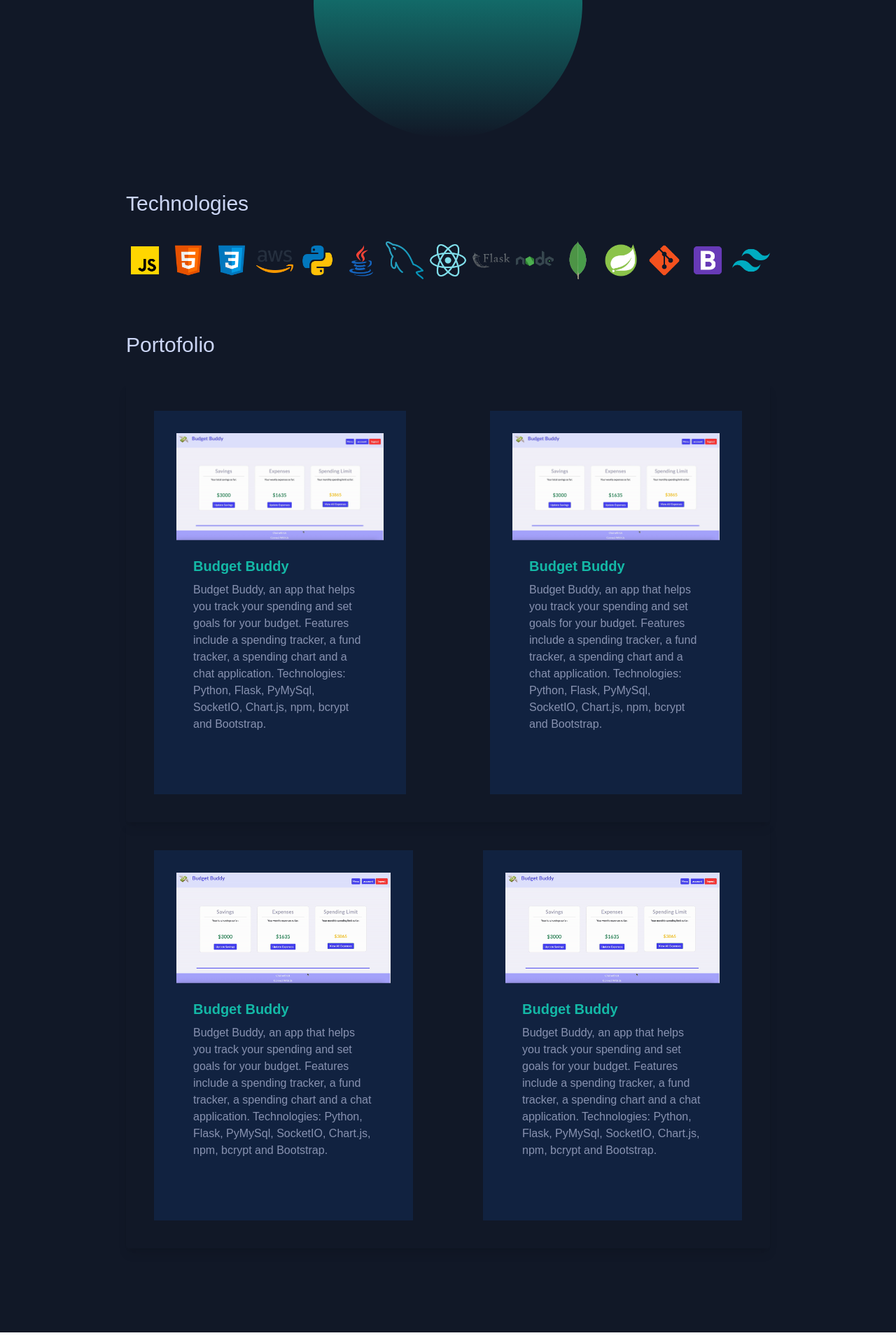
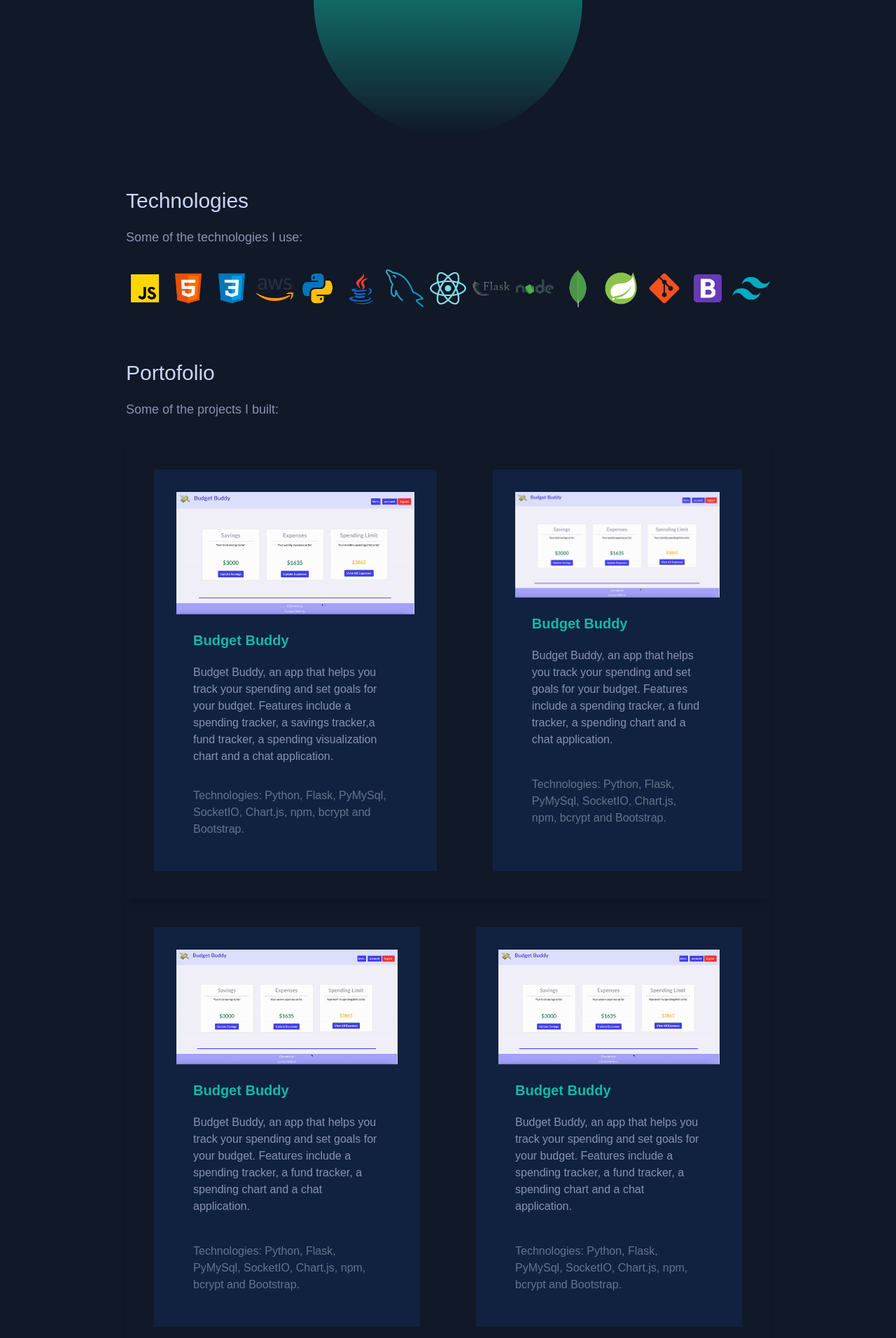
Before and after one commit to nisrinekane/portfolio, a Next.js app: page / in a window 1280 px wide. Shown: the part 885-2797 px from the top of the page at 70% size. Built offline with nearby package versions, Linux system fonts and the light colour scheme.

Commit message:
changed styling, added custom font

```diff
--- a/pages/index.js
+++ b/pages/index.js
@@ -44,7 +44,7 @@ export default function Home() {
           <nav className="py-10 mb-12 flex justify-between text-white px-2">
             <div className="flex items-center">
               <Image src={logo} alt="logo" width={50} height={50} />
-              <h1 className="font-burtons text-xl">nisrinekane</h1>
+              <h1 className="font-spaceage text-xl">nisrinekane</h1>
             </div>
             <ul className="flex items-center">
               <li>
@@ -53,7 +53,7 @@ export default function Home() {
             </ul>
           </nav>
           <div className="text-center p-10 py-10">
-            <h1 className="text-2xl mb-4 text-teal-400">Hi, my name is</h1>
+            <h1 className="text-xl mb-4 text-teal-500">Hi, my name is</h1>
             <h2 className="text-5xl py-2 font-extrabold text-custom-white md:text-6xl">
               Nisrine Kane
             </h2>
@@ -73,7 +73,8 @@ export default function Home() {
           </div>
         </section>
         <section className="px-5">
-          <h3 className="text-3xl py-1 text-custom-white mb-8 mt-8">Technologies</h3>
+          <h3 className="text-3xl py-1 text-custom-white mt-8 mb-4">Technologies</h3>
+          <p className="text-custom-gray mb-8 text-lg">Some of the technologies I use:</p>
           <div className="lg:flex lg:flex-row-wrap lg:justify-between lg:gap-2">
             {/* generate tech icons */}
             {techIcons.map((techIcon, idx) => (
@@ -83,53 +84,52 @@ export default function Home() {
         </section>
         <section className="py-10 px-5">
           <div>
-            <h3 className="text-3xl py-1 text-custom-white mt-8 mb-8">Portofolio</h3>
-            <div class="flex flex-row  rounded overflow-hidden shadow-lg gap-10">
-              {/* budget buddy */}
+            <h3 className="text-3xl py-1 text-custom-white mt-8 mb-4">Portofolio</h3>
+            <p className="text-custom-gray mb-8 text-lg">Some of the projects I built:</p>
+            <div class="flex flex-row rounded overflow-hidden shadow-lg">
               <div className="m-10 bg-custom-blue p-8">
                 <Image src={budgetbuddy} alt="budget buddy" />
                 <div class="px-6 py-4">
-                  <div class="font-bold text-xl mb-2 text-teal-500 text-left">Budget Buddy</div>
-                  <p class="text-custom-gray text-base text-left mb-10">
-                    Budget Buddy, an app that helps you track your spending and set goals for your budget. Features include a spending tracker, a fund tracker, a spending chart and a chat application.
-                    Technologies: Python, Flask, PyMySql, SocketIO, Chart.js, npm, bcrypt and Bootstrap.
+                  <div class="font-bold text-xl mb-2 text-left text-teal-500">Budget Buddy</div>
+                  <p class="text-custom-gray text-base text-left mt-5">
+                    Budget Buddy, an app that helps you track your spending and set goals for your budget. Features include a spending tracker, a savings tracker,a fund tracker, a spending visualization chart and a chat application.
                   </p>
+                  <p className="text-slate-500 mt-8">Technologies: Python, Flask, PyMySql, SocketIO, Chart.js, npm, bcrypt and Bootstrap.</p>
                 </div>
               </div>
               {/* budget buddy */}
               <div className="m-10 bg-custom-blue p-8">
                 <Image src={budgetbuddy} alt="budget buddy" />
                 <div class="px-6 py-4">
-                  <div class="font-bold text-xl mb-2 text-teal-500 text-left">Budget Buddy</div>
-                  <p class="text-custom-gray text-base text-left mb-10">
+                  <div class="font-bold text-xl mb-2 text-left text-teal-500">Budget Buddy</div>
+                  <p class="text-custom-gray text-base text-left mb-10 mt-5">
                     Budget Buddy, an app that helps you track your spending and set goals for your budget. Features include a spending tracker, a fund tracker, a spending chart and a chat application.
-                    Technologies: Python, Flask, PyMySql, SocketIO, Chart.js, npm, bcrypt and Bootstrap.
                   </p>
+                  <p className="text-slate-500 mt-10">Technologies: Python, Flask, PyMySql, SocketIO, Chart.js, npm, bcrypt and Bootstrap.</p>
                 </div>
               </div>
             </div>
             {/* second line */}
-            <div class="flex flex-row  rounded overflow-hidden shadow-lg gap-5">
-              {/* budget buddy */}
+            <div class="flex flex-row rounded overflow-hidden shadow-lg">
               <div className="m-10 bg-custom-blue p-8">
                 <Image src={budgetbuddy} alt="budget buddy" />
                 <div class="px-6 py-4">
-                  <div class="font-bold text-xl mb-2 text-teal-500 text-left">Budget Buddy</div>
-                  <p class="text-custom-gray text-base text-left mb-10">
+                  <div class="font-bold text-xl mb-2 text-left text-teal-500">Budget Buddy</div>
+                  <p class="text-custom-gray text-base text-left mb-10 mt-5">
                     Budget Buddy, an app that helps you track your spending and set goals for your budget. Features include a spending tracker, a fund tracker, a spending chart and a chat application.
-                    Technologies: Python, Flask, PyMySql, SocketIO, Chart.js, npm, bcrypt and Bootstrap.
                   </p>
+                  <p className="text-slate-500 mt-10">Technologies: Python, Flask, PyMySql, SocketIO, Chart.js, npm, bcrypt and Bootstrap.</p>
                 </div>
               </div>
               {/* budget buddy */}
               <div className="m-10 bg-custom-blue p-8">
                 <Image src={budgetbuddy} alt="budget buddy" />
                 <div class="px-6 py-4">
-                  <div class="font-bold text-xl mb-2 text-teal-500 text-left">Budget Buddy</div>
-                  <p class="text-custom-gray text-base text-left mb-10">
+                  <div class="font-bold text-xl mb-2 text-left text-teal-500">Budget Buddy</div>
+                  <p class="text-custom-gray text-base text-left mb-10 mt-5">
                     Budget Buddy, an app that helps you track your spending and set goals for your budget. Features include a spending tracker, a fund tracker, a spending chart and a chat application.
-                    Technologies: Python, Flask, PyMySql, SocketIO, Chart.js, npm, bcrypt and Bootstrap.
                   </p>
+                  <p className="text-slate-500 mt-10">Technologies: Python, Flask, PyMySql, SocketIO, Chart.js, npm, bcrypt and Bootstrap.</p>
                 </div>
               </div>
             </div>
--- a/styles/globals.css
+++ b/styles/globals.css
@@ -20,6 +20,6 @@ a {
   box-sizing: border-box;
 }
 @font-face {
-  font-family: "burtons";
-  src: url("../public/Burtons.otf");
+  font-family: "spaceage";
+  src: url("../public/spaceage.otf");
 }
--- a/tailwind.config.js
+++ b/tailwind.config.js
@@ -10,6 +10,7 @@ module.exports = {
       fontFamily: {
         burtons: "burtons",
         poppins: ["Poppins", "sans-serif"],
+        spaceage: "spaceage",
       },
       colors: {
         "custom-white": "#ccd6f6",
```
Also changed, not shown: public/spaceage.otf (added).
